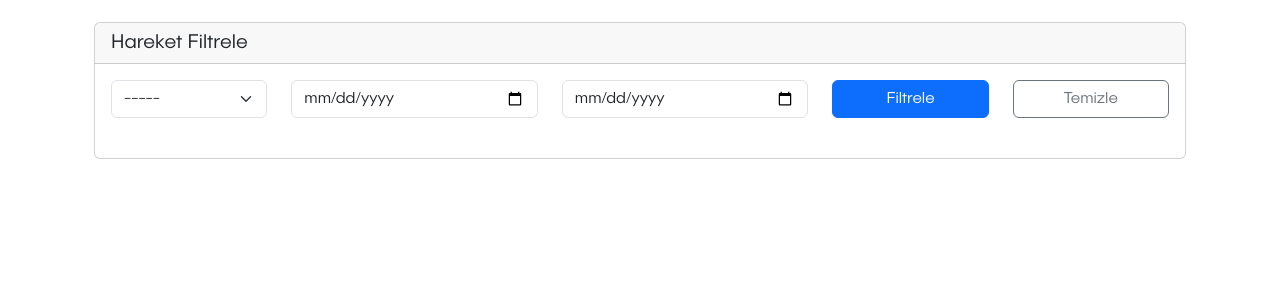
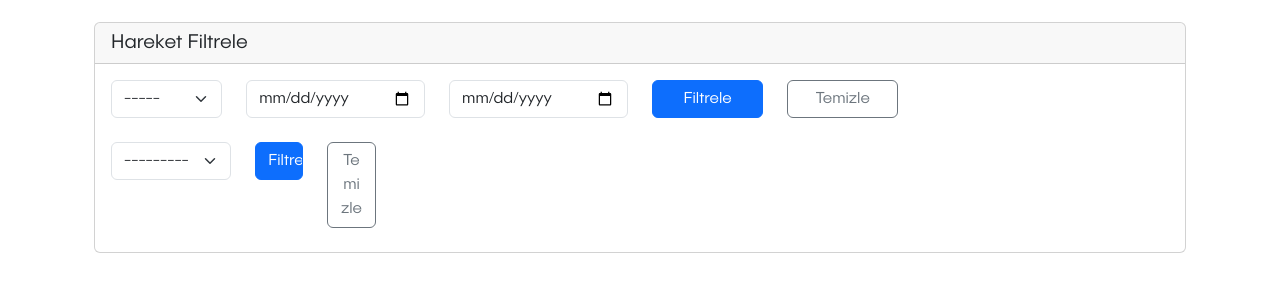
Before and after one commit to Direcik/webgamaiq, a Django app: page /inventory/stock-movements/ in a window 1280 px wide. Shown: the part 78-378 px from the top of the page. Run offline with Django 4.2, Linux system fonts and the light colour scheme; the visitor is signed in with stand-in values (Sample User, id 1); data that the repository does not hold is empty; some libraries are stand-ins or nearby versions.

Commit message:
first commit

```diff
--- a/inventory/templates/stock_movement_list.html
+++ b/inventory/templates/stock_movement_list.html
@@ -9,9 +9,14 @@
             <h5 class="mb-0">Hareket Filtrele</h5>
         </div>
         <div class="card-body">
-          <form method="get">
-            {% crispy filter_form %}
-          </form>
+            <form method="get" class="row">
+                <div class="col-md-9">
+                    {% crispy filter_form %}
+                </div>
+                <div class="col-md-3">
+                    {% crispy category_form %}
+                </div>
+            </form>
         </div>
       </div>
     {# Tarih Aralığı Filtreleme Formu #}
--- a/inventory/views.py
+++ b/inventory/views.py
@@ -179,12 +179,14 @@ def stock_movement_list(request):
     """
     stock_movements = StockMovement.objects.none()  # Şu an listeyi boş başlatıyoruz
     filter_form = StockMovementFilterForm(request.GET or None)
+    category_form = CategoryFilterForm(request.GET or None)
     filtered = False
 
     if filter_form.is_valid():
         start_date = filter_form.cleaned_data.get('start_date')
         end_date = filter_form.cleaned_data.get('end_date')
         movement_type = filter_form.cleaned_data.get('movement_type')
+        category = category_form.cleaned_data.get('category')
 
         # En az bir filtre alanı doluysa filtreleme yap
         if start_date or end_date or movement_type:
@@ -200,12 +202,16 @@ def stock_movement_list(request):
             if movement_type:
                 stock_movements = stock_movements.filter(movement_type=movement_type)
 
+            if category:
+                stock_movements = stock_movements.filter(product__category=category)  # ✅ ürün kategorisine göre filtrele
+
             stock_movements = stock_movements.order_by('-movement_date')
             filtered = True
 
     context = {
         'stock_movements': stock_movements,
         'filter_form': filter_form,
+        'category_form': category_form,
         'title': 'Stok Hareketleri Listesi',
         'filtered': filtered,  # Eğer filtre uygulanmışsa True gönder
     }
--- a/orders/templates/order_list.html
+++ b/orders/templates/order_list.html
@@ -63,7 +63,7 @@
               {% endif %}
             </td>
             <td>
-              <a href="{% url 'orders:order_detail' order.id %}" target="_blank" rel="noopener noreferrer" class="btn btn-sm btn-outline-primary">
+              <a href="{% url 'orders:order_detail' order.id %}" rel="noopener noreferrer" class="btn btn-sm btn-outline-primary">
                 🔍Detay
             </a>
             </td>
```
